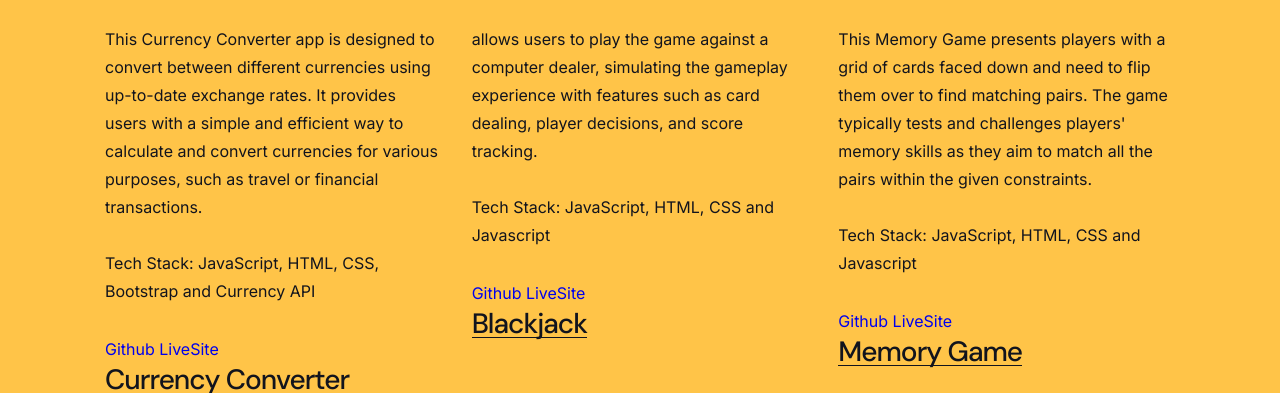
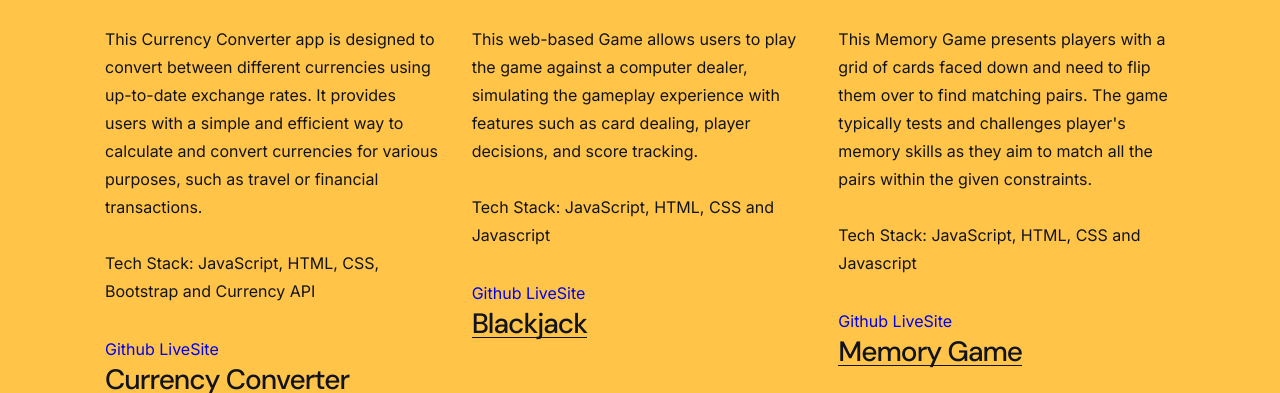
Before and after one commit to chrismuhirwa/My-Portfolio, a plain HTML site: page index.html in a window 1280 px wide. Shown: the part 2534-2927 px from the top of the page. Drawn offline with Linux system fonts and the light colour scheme; no server answers.

Commit message:
added descriptions to projects

```diff
--- a/index.html
+++ b/index.html
@@ -397,7 +397,7 @@
 									</div>
 									<br>
 									<div>
-										<p> allows users to play the game against a computer dealer, simulating the gameplay experience with features such as card dealing, player decisions, and score tracking.</p>
+										<p> This web-based Game allows users to play the game against a computer dealer, simulating the gameplay experience with features such as card dealing, player decisions, and score tracking.</p>
 									</div>
 									<br>
 									<p>Tech Stack: JavaScript, HTML, CSS and Javascript</p>
@@ -417,7 +417,7 @@
 									</div>
 									<br>
 									<div>
-										<p> This Memory Game presents players  with a grid of cards faced down and need to flip them over to find matching pairs. The game typically tests and challenges players' memory skills as they aim to match all the pairs within the given constraints.</p>
+										<p> This Memory Game presents players  with a grid of cards faced down and need to flip them over to find matching pairs. The game typically tests and challenges player's memory skills as they aim to match all the pairs within the given constraints.</p>
 									</div>
 									<br>
 									<p>Tech Stack: JavaScript, HTML, CSS and Javascript</p>
```
